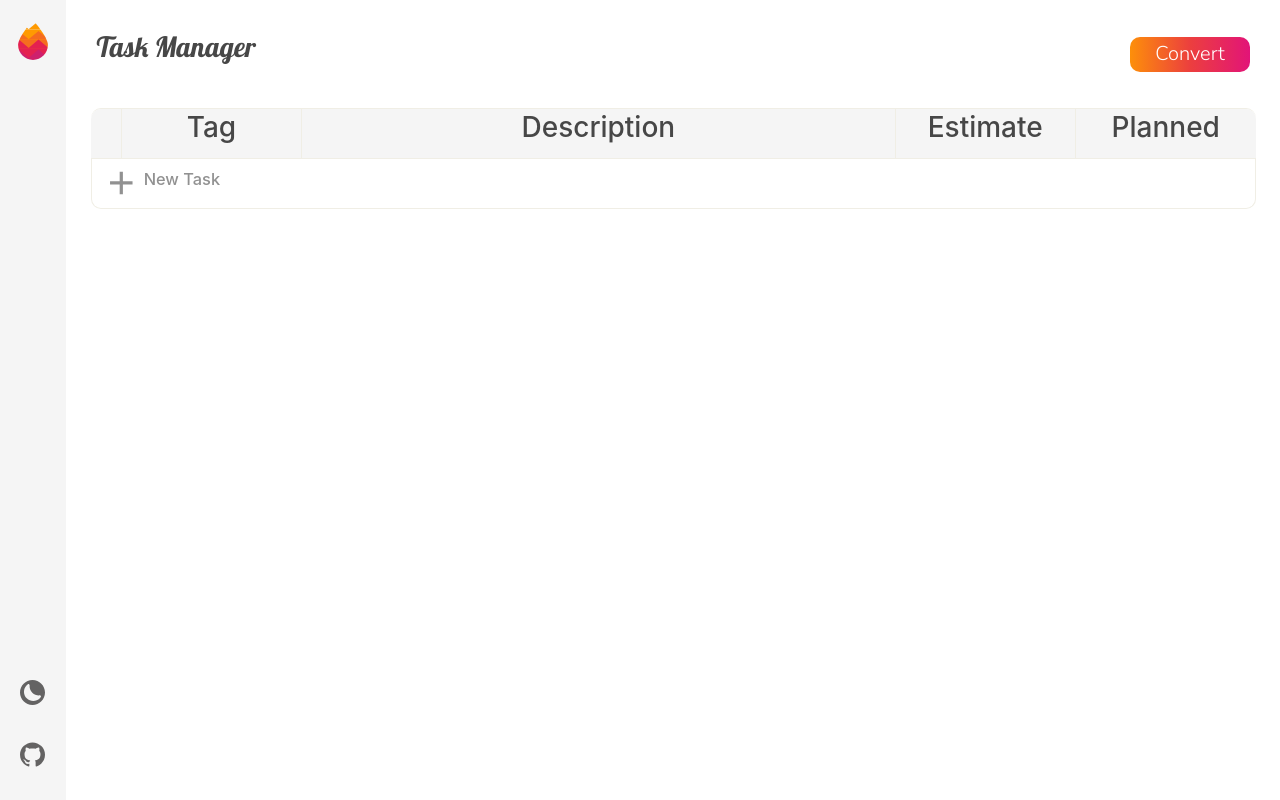
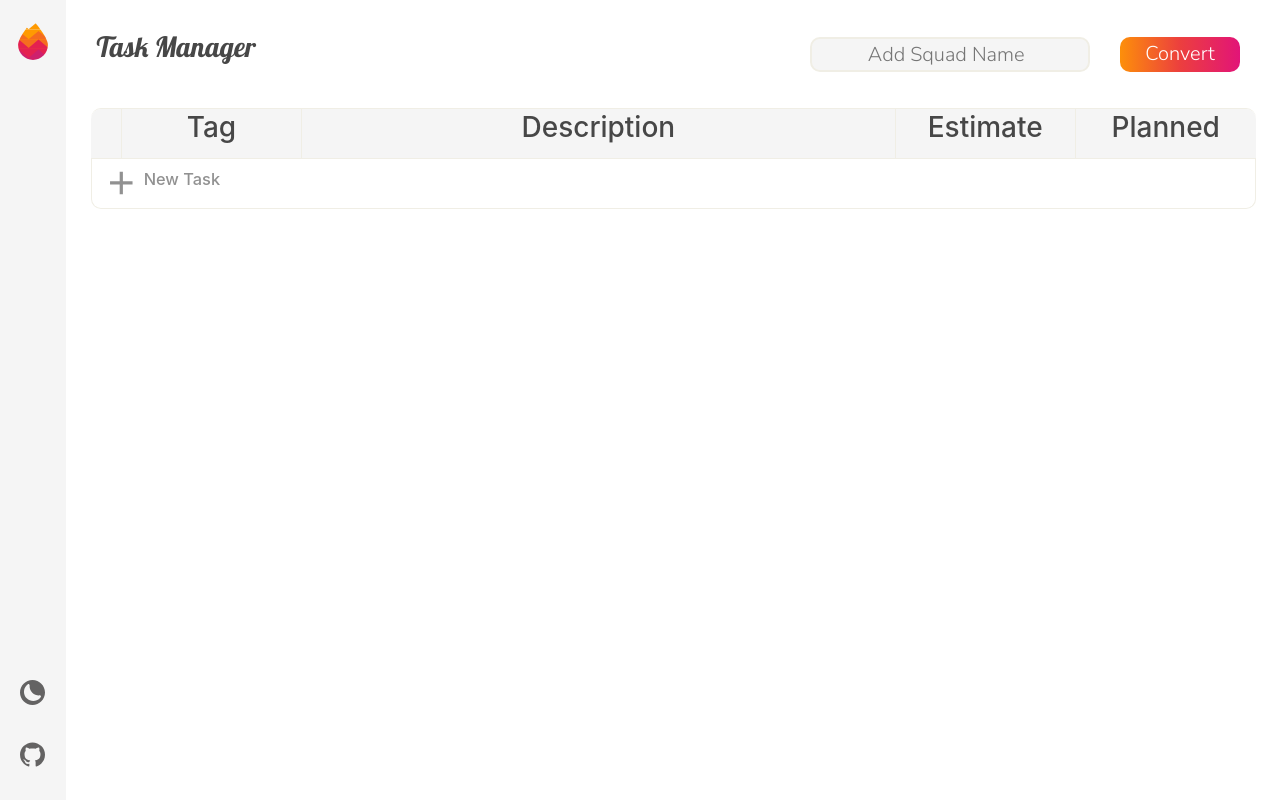
Before and after one commit to brunoslsbrito/fire-tasks, a React (Create React App) app: page / in a window 1280 px wide. Built offline with nearby package versions, Linux system fonts and the light colour scheme.

Commit message:
feat: adding squad input field

```diff
--- a/src/pages/home/index.tsx
+++ b/src/pages/home/index.tsx
@@ -11,13 +11,14 @@ import {
   ButtonTitle,
   Container,
   ConvertButton,
-  EditButton,
+  EditButton, InputContainer, ItemEstimateText, RightContainer,
   Title,
   TitleContainer,
   TitleOutContainer,
 } from './styles';
 
 const Home: React.FC = () => {
+  const [squad, setSquad] = useState('');
   const [theme, setTheme] = useState(light);
   const [convert, setConvert] = useState(false);
 
@@ -27,6 +28,10 @@ const Home: React.FC = () => {
   const toggleConvert = useCallback(() => (
     convert ? setConvert(false) : setConvert(true)), [convert]);
 
+  const onEditSquad = (e: any) => {
+    setSquad(e.target.value);
+  };
+
   return (
     <ThemeProvider theme={theme}>
       <Container>
@@ -35,6 +40,13 @@ const Home: React.FC = () => {
         <TitleOutContainer>
           <TitleContainer>
             <Title>Task Manager</Title>
+            <RightContainer>
+              <InputContainer>
+                <ItemEstimateText
+                  placeholder="Add Squad Name"
+                  onChange={onEditSquad}
+                />
+              </InputContainer>
               {convert
                 ? (
                   <EditButton onClick={toggleConvert} convert={convert}>
@@ -46,8 +58,9 @@ const Home: React.FC = () => {
                     <ButtonTitle> Convert </ButtonTitle>
                   </ConvertButton>
                 )}
+            </RightContainer>
           </TitleContainer>
-          <TaskList themeType={theme.title} convert={convert} squad="SQUAD_BILLIONS" />
+          <TaskList themeType={theme.title} convert={convert} squad={squad} />
         </TitleOutContainer>
       </Container>
     </ThemeProvider>
--- a/src/pages/home/styles.ts
+++ b/src/pages/home/styles.ts
@@ -47,7 +47,6 @@ interface ConvertButtonProps {
 }
 
 export const ConvertButton = styled.div<ConvertButtonProps>`
-  margin-right: 30px;
   display: flex;
   align-items: center;
   justify-content: center;
@@ -62,8 +61,42 @@ export const ConvertButton = styled.div<ConvertButtonProps>`
   }
 `;
 
+export const ItemEstimateText = styled.input`
+  color: ${({ theme }) => theme.colors.neutral400};
+  width: 90%;
+  height: 80%;
+  border: none;
+  font-family: 'Nunito Sans';
+  font-size: 20px;
+  outline: none;
+  background: ${({ theme }) => theme.colors.neutral100};
+  text-align: center;
+  margin-left: 10px;
+`;
+
+export const RightContainer = styled.div`
+  display: flex;
+  flex-direction: row;
+  width: 450px;
+  height: 35px;
+  margin-right: 30px;
+  align-items: center;
+  justify-content: center;
+`;
+
+export const InputContainer = styled.div`
+  display: flex;
+  align-items: center;
+  justify-content: flex-start;
+  width: 280px;
+  height: 35px;
+  background: ${({ theme }) => theme.colors.neutral100};
+  margin-right: 30px;
+  border-radius: 10px;
+  border:  ${({ theme }) => `2px solid ${theme.colors.secondary}`};
+`;
+
 export const EditButton = styled.div<ConvertButtonProps>`
-  margin-right: 30px;
   display: flex;
   align-items: center;
   justify-content: center;
```
Lines whose indentation alone changed are shown as unchanged.
